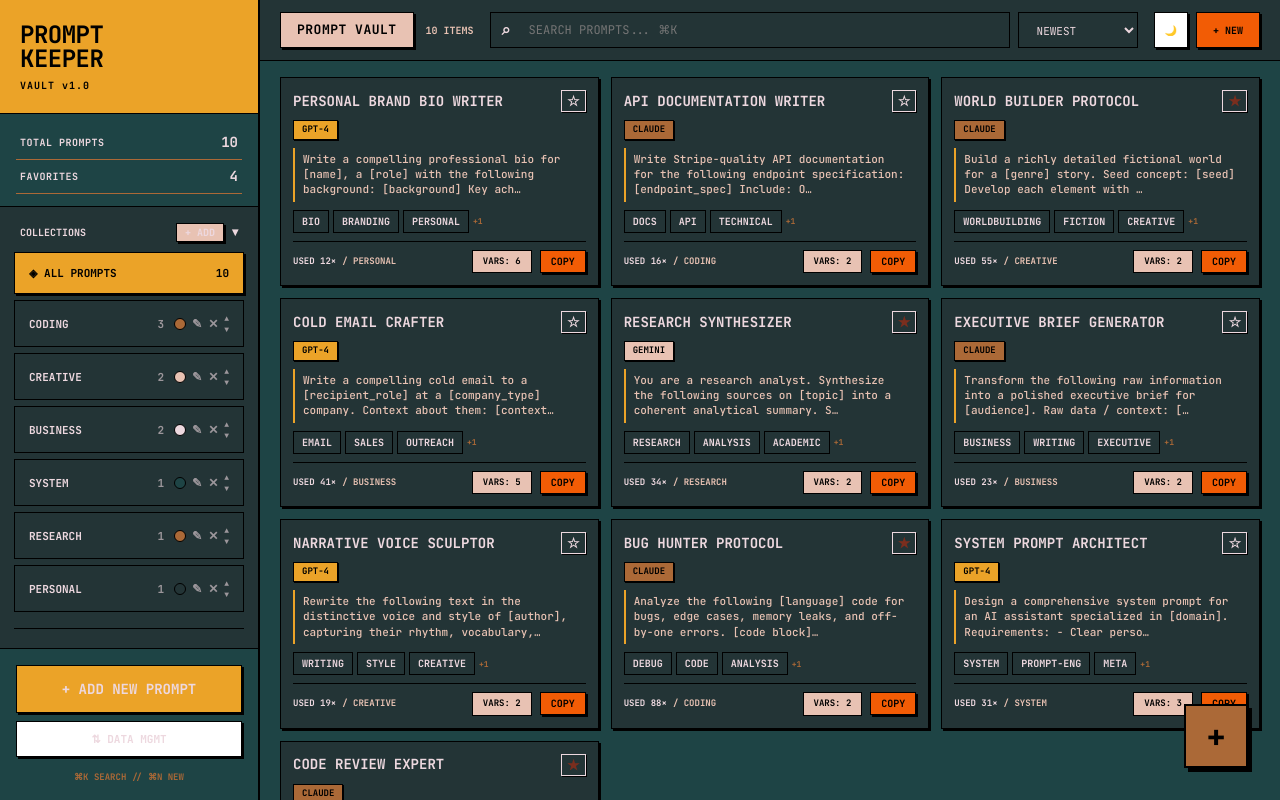
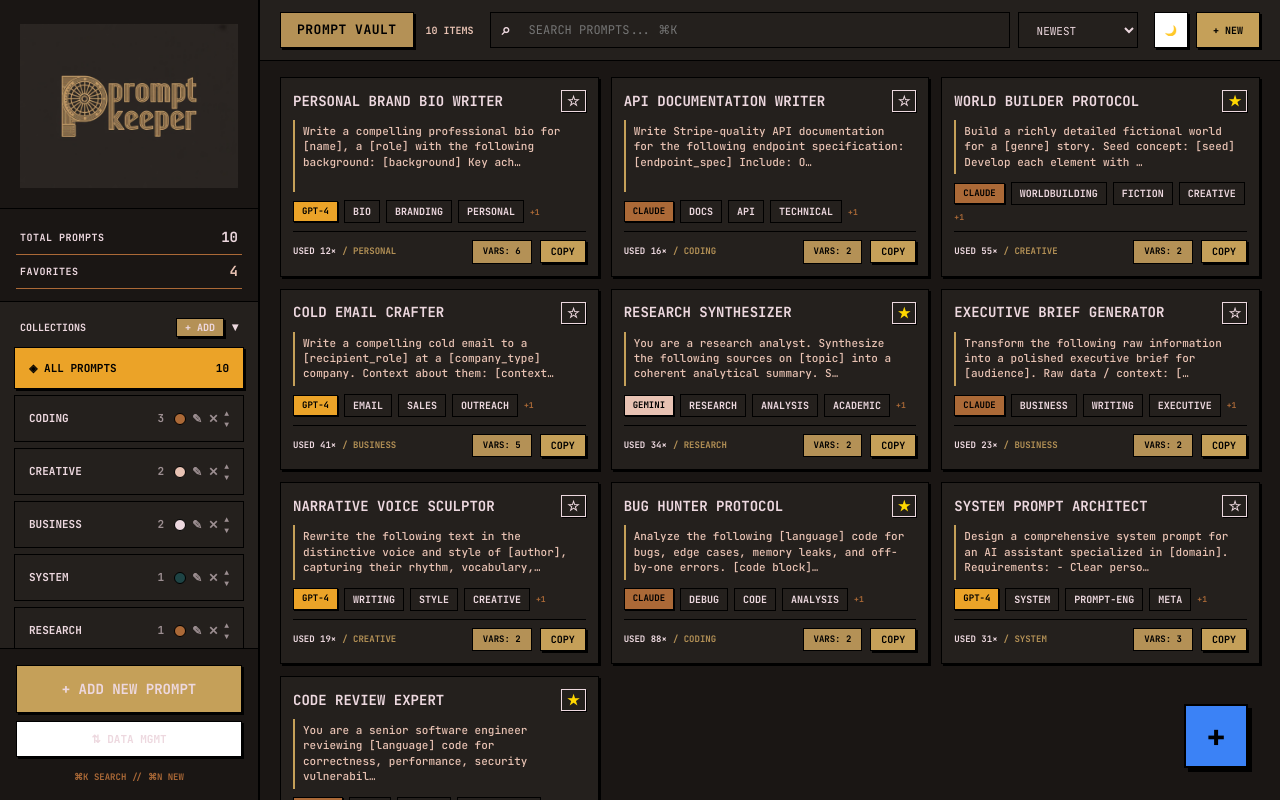
Before and after one commit to adnan911/promptKeeper, a React (Vite) app: page / in a window 1280 px wide. Built offline with nearby package versions, Linux system fonts and the light colour scheme; a web font is replaced by a local one.

Commit message:
Integrated new brand logo and theme everywhere

```diff
--- a/src/App.jsx
+++ b/src/App.jsx
@@ -4,6 +4,7 @@
 import DetailPanel from './components/DetailPanel.jsx';
 import PromptModal from './components/PromptModal.jsx';
 import ImportExportModal from './components/ImportExportModal.jsx';
+import logo from './assets/logo.jpg';
 import { Toast } from './components/UI.jsx';
 import { useLocalStorage, useToast, useKeyboard } from './hooks.js';
 import { SEED_PROMPTS, DEFAULT_CAT_COLORS } from './data.js';
@@ -273,7 +274,9 @@
         {/* Mobile Header */}
         <div className="mobile-header">
           <button onClick={() => setSidebarOpen(true)} style={{ background: 'none', border: 'none', fontSize: 24, padding: 4 }}>☰</button>
-          <div className="ft" style={{ fontSize: 16, fontWeight: 900 }}>PROMPT KEEPER</div>
+          <div style={{ height: 24, display: 'flex', alignItems: 'center' }}>
+            <img src={logo} alt="Logo" style={{ height: '100%' }} />
+          </div>
           <button className="btn btn-sm btn-c" onClick={openNew}>+</button>
         </div>
 
--- a/src/components/DetailPanel.jsx
+++ b/src/components/DetailPanel.jsx
@@ -70,7 +70,7 @@
               className="btn btn-fw"
               style={{ background: p.fav ? 'var(--primary)' : 'var(--bg-sub)', color: p.fav ? '#000' : 'var(--text)', border: 'var(--nb-border-sm)', fontWeight: 900 }}
             >
-              {p.fav ? '★ FAVORITED' : '☆ ADD TO FAVORITES'}
+              <span style={{ color: p.fav ? '#FFD700' : 'inherit' }}>{p.fav ? '★' : '☆'}</span> {p.fav ? 'FAVORITED' : 'ADD TO FAVORITES'}
             </button>
         </div>
 
--- a/src/components/PromptCard.jsx
+++ b/src/components/PromptCard.jsx
@@ -35,24 +35,19 @@
         </div>
         <button
           onClick={e => { e.stopPropagation(); onFav(p.id); }}
-          style={{ background: 'var(--bg-sub)', border: '1px solid var(--text)', fontSize: 14, color: p.fav ? 'var(--danger)' : 'var(--text)', padding: '1px 5px', transition: 'all .15s', flexShrink: 0, boxShadow: '1px 1px 0px 0px #000' }}
+          style={{ background: 'var(--bg-sub)', border: '1px solid var(--text)', fontSize: 14, color: p.fav ? '#FFD700' : 'var(--text)', padding: '1px 5px', transition: 'all .15s', flexShrink: 0, boxShadow: '1px 1px 0px 0px #000' }}
         >
           {p.fav ? '★' : '☆'}
         </button>
       </div>
-
-      {/* Model */}
-      <div style={{ display: 'flex', gap: 8, alignItems: 'center', flexWrap: 'wrap' }}>
-        <ModelBadge model={p.model} color={modelColors?.[p.model]} />
-      </div>
-
       {/* Preview */}
       <div style={{ fontSize: 11, color: isActive ? '#000' : 'var(--text-sub)', lineHeight: 1.4, fontWeight: 500, flexGrow: 1, padding: '4px 8px', borderLeft: '2px solid var(--primary)' }}>
         {preview}
       </div>
 
-      {/* Tags */}
-      <div style={{ display: 'flex', gap: 4, flexWrap: 'wrap' }}>
+      {/* Tags & Model */}
+      <div style={{ display: 'flex', gap: 6, flexWrap: 'wrap', alignItems: 'center' }}>
+        <ModelBadge model={p.model} color={modelColors?.[p.model]} size="sm" />
         {p.tags.slice(0, 3).map(t => <TagPill key={t} tag={t} size="sm" />)}
         {p.tags.length > 3 && (
           <span style={{ fontSize: 8, color: 'var(--text-dim)', alignSelf: 'center', fontWeight: 800 }}>+{p.tags.length - 3}</span>
--- a/src/components/Sidebar.jsx
+++ b/src/components/Sidebar.jsx
@@ -1,6 +1,7 @@
 import { useState } from 'react';
 import { TagPill, ModelBadge, StatRow, Divider } from './UI.jsx';
 import { MODEL_COLORS, PREMIUM_GRADIENTS } from '../data.js';
+import logo from '../assets/logo.jpg';
 
 export default function Sidebar({ prompts, categories, catFilter, setCatFilter, modelFilter, setModelFilter, tagFilter, setTagFilter, onNew, onImportExport, isOpen, onClose, catColors, setCatColor, onAddCat, onRenameCat, onDeleteCat, onRenameTag, onDeleteTag, onReorderCat, modelColors, onAddModel, onUpdateModelColor, onRenameModel, onDeleteModel }) {
   const [tagsExpanded, setTagsExpanded] = useState(true);
@@ -52,10 +53,8 @@
         className="show-mobile-flex"
       >✕</button>
       {/* Logo */}
-      <div style={{ padding: '24px 20px 20px', borderBottom: 'var(--nb-border-sm)', background: 'var(--primary)' }}>
-        <div className="ft" style={{ fontSize: 24, fontWeight: 900, color: '#000', letterSpacing: -0.5, lineHeight: 0.9 }}>PROMPT</div>
-        <div className="ft" style={{ fontSize: 24, fontWeight: 900, color: '#000', letterSpacing: -0.5, lineHeight: 1.1 }}>KEEPER</div>
-        <div className="ft" style={{ fontSize: 10, color: '#000', letterSpacing: 1, marginTop: 6, fontWeight: 700 }}>VAULT v1.0</div>
+      <div style={{ padding: '24px 20px 20px', borderBottom: 'var(--nb-border-sm)', background: 'var(--bg)' }}>
+        <img src={logo} alt="Prompt Keeper" style={{ width: '100%', display: 'block' }} />
       </div>
 
       {/* Stats */}
--- a/src/components/UI.jsx
+++ b/src/components/UI.jsx
@@ -31,21 +31,21 @@
   return c;
 }
 
-export function ModelBadge({ model, color }) {
+export function ModelBadge({ model, color, size = 'md' }) {
   const c = color || MODEL_COLORS[model] || '#cccccc';
   return (
     <span style={{
       background: c,
       border: 'var(--nb-border-sm)',
       color: '#000',
-      padding: '2px 8px',
+      padding: size === 'sm' ? '3px 8px' : '4px 12px',
       borderRadius: 0,
-      fontSize: 9,
+      fontSize: size === 'sm' ? 9 : 10,
       fontFamily: 'JetBrains Mono, monospace',
       fontWeight: 800,
       textTransform: 'uppercase',
       whiteSpace: 'nowrap',
-      boxShadow: '1px 1px 0px 0px #000',
+      boxShadow: size === 'sm' ? '1px 1px 0px 0px #000' : 'var(--nb-shadow-sm)',
     }}>
       {model}
     </span>
--- a/src/index.css
+++ b/src/index.css
@@ -1,19 +1,19 @@
 :root {
-  --bg: #1E4445;
-  --bg-sub: #233436;
+  --bg: #1A1614;
+  --bg-sub: #24201D;
   --nb-border: 2px solid #000000;
   --nb-border-sm: 1.5px solid #000000;
   --nb-shadow: 4px 4px 0px 0px #000000;
   --nb-shadow-sm: 2px 2px 0px 0px #000000;
   --nb-shadow-lg: 6px 6px 0px 0px #000000;
 
-  --primary: #EBA328; /* Golden */
-  --secondary: #AB6937; /* Rust/Rust-Orange */
-  --accent: #E8C2B3; /* Muted Rose */
-  --pink: #EDD8DF; /* Soft Cream/Pink */
+  --primary: #C5A059; /* Brand Gold */
+  --secondary: #3B82F6; /* DeepSeek (re-standardized) */
+  --accent: #B49156; /* Muted Gold */
+  --pink: #E8C2B3;
   --danger: #7a2e1e;
   --violet: #AB6937;
-  --copy-color: #F25C05; /* Persimmon */
+  --copy-color: #C5A059; /* Match Brand Gold */
 
   --text: #EDD8DF;
   --text-sub: #E8C2B3;
```
Also changed, not shown: src/assets/logo.jpg (added).
